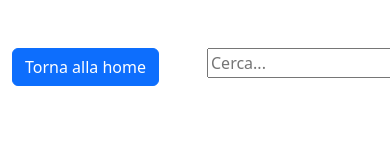
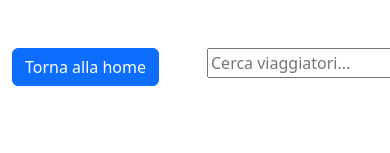
Before and after one commit to eduardorocco/boolean-trip, a React (Vite) app: page /0 in a window 390 px wide. Shown: the top 153 px of the page. Built offline with nearby package versions, Linux system fonts and the light colour scheme.

Commit message:
FIX: responsive search bar placeholder

```diff
--- a/src/Filter.jsx
+++ b/src/Filter.jsx
@@ -1,7 +1,7 @@
 import { GlobalContext } from './GlobalContext';
 import { useContext } from 'react';
 
-export function Filter() {
+export function Filter({ placeholder }) {
   const { string, setString } = useContext(GlobalContext);
 
   function handleSearch(e) {
@@ -15,7 +15,7 @@ export function Filter() {
         className=""
         type="text"
         name="search"
-        placeholder="Cerca..."
+        placeholder={placeholder}
         value={string}
         onChange={(e) => {
           handleSearch(e);
--- a/src/pages/GroupDetail.jsx
+++ b/src/pages/GroupDetail.jsx
@@ -31,7 +31,7 @@ export default function GroupDetail() {
             </Link>
           </Col>
           <Col className="col-6 text-end">
-          <Filter />
+            <Filter placeholder='Cerca viaggiatori...' />
           </Col>
         </Row>
         <Row className="row-gap-3">
@@ -67,7 +67,7 @@ export default function GroupDetail() {
       </Container>
       <Container className='d-none d-md-block'>
         <Row>
-      <AddTravelers  />
+          <AddTravelers />
         </Row>
       </Container>
     </>
--- a/src/pages/HomePage.jsx
+++ b/src/pages/HomePage.jsx
@@ -28,7 +28,7 @@ export default function HomePage() {
             <h1>Viaggi</h1>
           </Col>
           <Col className="text-end align-self-center">
-            <Filter />
+            <Filter placeholder='Cerca viaggi...' />
           </Col>
         </Row>
       </Container>
@@ -59,7 +59,7 @@ export default function HomePage() {
       <Container className="mt-5 d-none d-md-block">
         <Row>
           <h2 className="text-center">Aggiungi viaggio</h2>
-          <AddTrip/>
+          <AddTrip />
         </Row>
       </Container>
     </>
```
Lines whose indentation alone changed are shown as unchanged.
